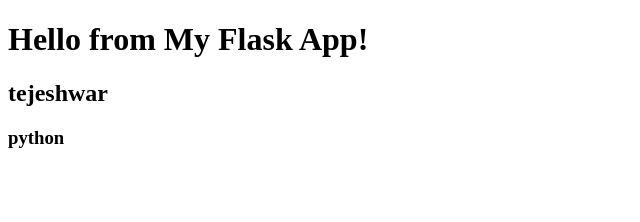
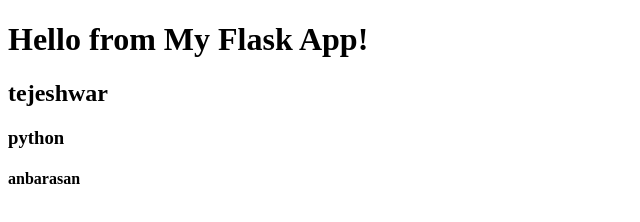
Before and after one commit to tejeshwarm/end-to-end-pipeline, a plain HTML site: page index.html in a window 1280 px wide. Shown: the full height of the page, 0-640 px from the left. Drawn offline with Linux system fonts and the light colour scheme.

Commit message:
Update index.html

```diff
--- a/index.html
+++ b/index.html
@@ -7,5 +7,6 @@
   <h1>Hello from My Flask App!</h1>
   <h2>tejeshwar</h2>
   <h3>python</h3>
+  <h4>anbarasan</h4>
 </body>
 </html>
```
